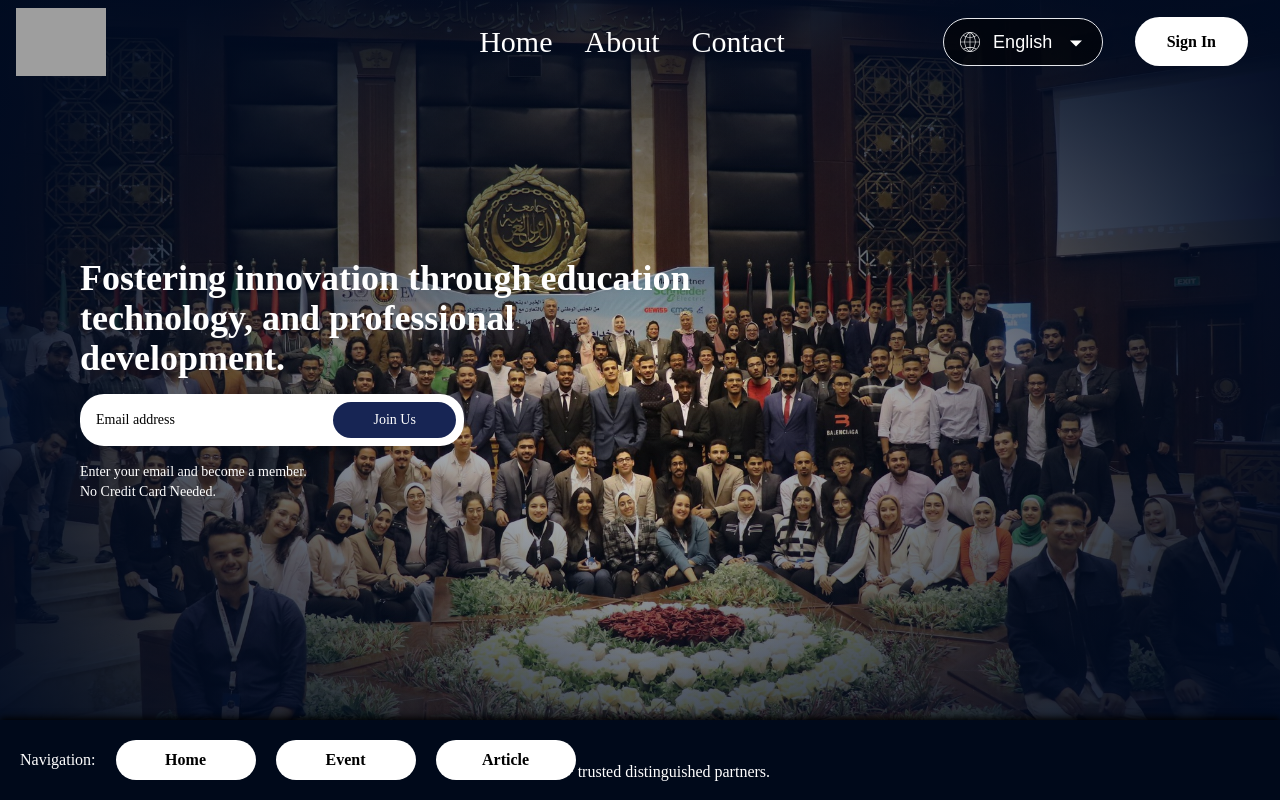
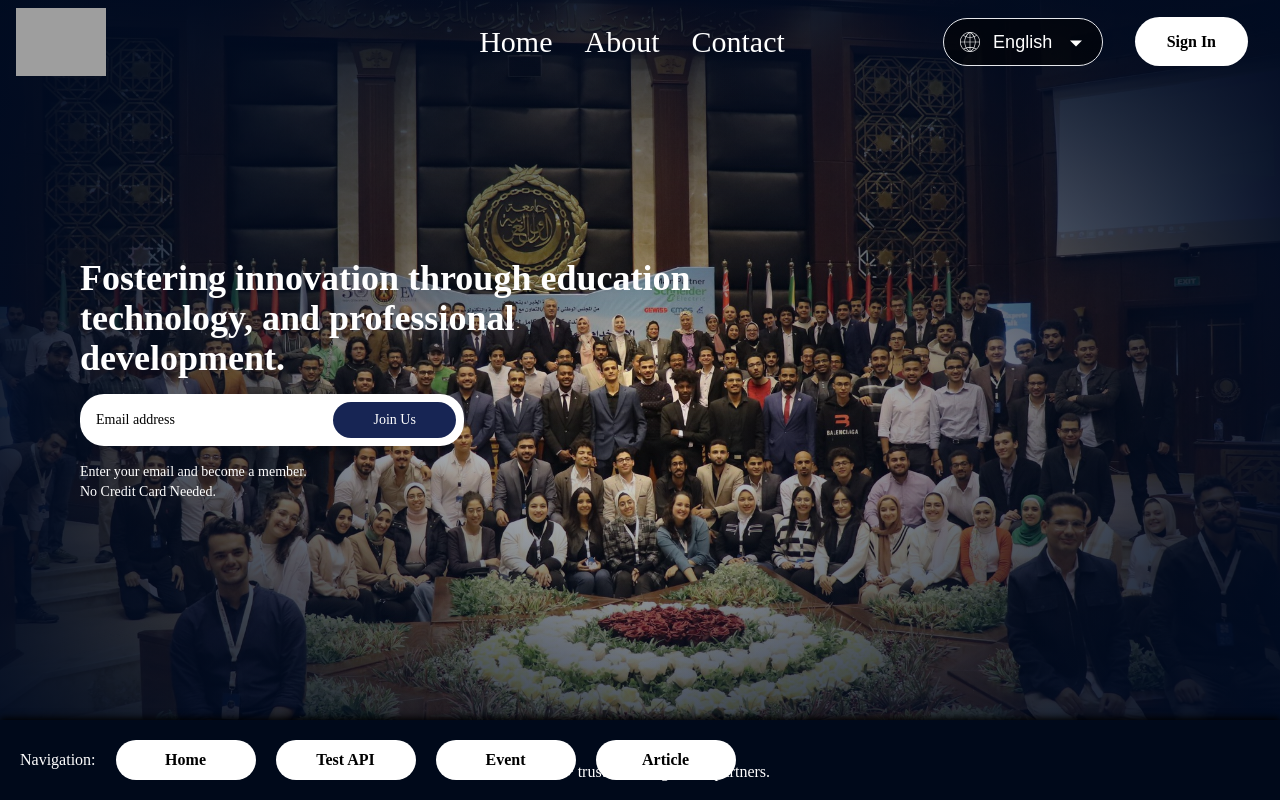
Before and after one commit to IEEEAAST/Frontend-2024, a React (Vite) app: page / in a window 1280 px wide. Shown: the top 800 px of the page. Built offline with nearby package versions, Linux system fonts and the light colour scheme; grey boxes are pictures that could not be loaded; a web font is replaced by a local one.

Commit message:
fixed it!!!!!!!!!!!!!!

```diff
--- a/package.json
+++ b/package.json
@@ -13,6 +13,7 @@
     "@chakra-ui/react": "^2.8.2",
     "@emotion/react": "^11.11.4",
     "@emotion/styled": "^11.11.5",
+    "firebase": "^10.12.2",
     "framer-motion": "^11.1.7",
     "react": "^18.2.0",
     "react-dom": "^18.2.0",
--- a/src/App.tsx
+++ b/src/App.tsx
@@ -3,6 +3,7 @@ import {Home} from "./pages/Home";
 import "./App.css"; // Import CSS file
 import { ChakraProvider } from "@chakra-ui/react";
 import { LangProvider } from './components/common/LangContext';
+import getDocument from "./firebase/getData";
 
 import theme from "./theme";
 
@@ -17,9 +18,9 @@ function App() {
     <div className="fixed bottom-0 w-full h-20 flex items-center gap-5 p-5" style={{backgroundColor:"#00091a", boxShadow:"0px -2px 7px black"}}>
       <span>Navigation:</span>
       <button className="defaultButton" onClick={()=>{window.open("/","_self")}}>Home</button>
-      {/*<button className="defaultButton" onClick= {() => getDocument("events","0HCFKfeAsaD6VjOQA7Vq").then(data =>{
+      <button className="defaultButton" onClick= {() => getDocument("events","0HCFKfeAsaD6VjOQA7Vq").then(data =>{
         console.log(data.result?.data());
-      })}>Test API</button>*/}
+      })}>Test API</button>
       <button className="defaultButton"onClick={()=>{window.open("/event/Leading Your Career","_self")}}>Event</button>
       <button className="defaultButton"onClick={()=>{window.open("/article/ArticleName","_self")}}>Article</button>
     </div>
--- a/tsconfig.json
+++ b/tsconfig.json
@@ -9,6 +9,7 @@
     /* Bundler mode */
     "moduleResolution": "bundler",
     "allowImportingTsExtensions": true,
+    "allowJs":true,
     "resolveJsonModule": true,
     "isolatedModules": true,
     "noEmit": true,
```
Also changed, not shown: 1 other file (tests, documents, lock files or other folders).
